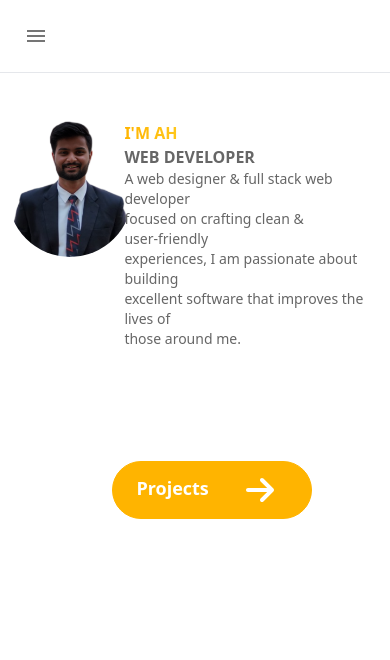
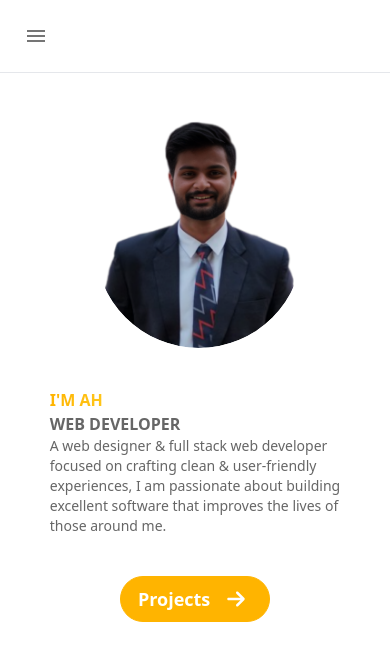
Before and after one commit to aharshsingh/My-Portfolio, a React (Create React App) app in the folder frontend/: page / in a window 390 px wide. Shown: the top 660 px of the page. Built offline with nearby package versions, Linux system fonts and the light colour scheme.

Commit message:
responsive

```diff
--- a/frontend/src/pages/Landing.jsx
+++ b/frontend/src/pages/Landing.jsx
@@ -12,14 +12,24 @@ export default function Landing() {
     <div>
       <Navbar/>
     </div>
-      <div className='flex lg:justify-between flex-wrap'>
+      <div className='lg:flex lg:justify-between lg:flex-wrap'>
         <div className="hidden lg:block">
           <img src={homeImage} alt='homeImage' className="h-full w-[600px]"/>
         </div>
-        <div className='lg:mt-72 flex flex-row justify-between mt-12'>
-          <div>
-            <img className='lg:hidden block rounded-full w-32 ml-2' src={me} alt='me'/>
+        <div className='lg:mt-72 mt-12'>
+          <div className='flex justify-center items-center'>
+            <Link to='/about'><div className="relative w-52 ml-2 rounded-full overflow-hidden group">
+              <img
+                className="lg:hidden block rounded-full w-52 transition-all duration-300 group-hover:brightness-50"
+                src={me}
+                alt="me"
+              />
+              <span className="absolute inset-0 flex items-center justify-center text-white font-semibold opacity-0 transition-opacity duration-300 group-hover:opacity-100">
+                About Me
+              </span>
+            </div></Link>
           </div>
+          <div className='flex justify-center items-center mt-10'>
           <div>
           <div className='lg:w-[500px] text-left font-bold text-md text-transparent bg-clip-text bg-gradient-to-r from-[#ffb400] via-[#ffc41d] via-[#ffd332] via-[#ffe345] to-[#ff912a] lg:text-5xl'>
             <Typewriter
@@ -29,7 +39,6 @@ export default function Landing() {
                         loop: true,
                         pauseFor: 2000,
                       }}
-
                     />
           </div>
           <p className=' text-md lg:text-5xl text-[#666666] font-bold'>WEB DEVELOPER</p>
@@ -44,8 +53,9 @@ export default function Landing() {
               those around me.</p>
               </div>
         </div>
-        <div className='lg:mt-96 lg:mr-40 mt-28 ml-28'>
-          <Link to='/Portfolio'><button className='rounded-full bg-[#FFB400] lg:bg-white text-white w-[200px] border-[#FFB400] border-[1px] p-3 lg:text-[#666666] font-semibold text-lg hover:bg-[#FFB400] hover:text-white transition-colors duration-300 ease-in-out flex justify-around '>Projects<span><img className='w-14 h-8' src={rightArrow} alt='arrow' /></span></button></Link>
+        </div>
+        <div className=' lg:mr-40 lg:mt-28 mt-10 flex justify-center items-center'>
+          <Link to='/Portfolio'><button className='rounded-full bg-[#FFB400] lg:bg-white text-white lg:w-[200px] w-[150px] border-[#FFB400] border-[1px] lg:p-3 p-2  lg:text-[#666666] font-semibold text-lg hover:bg-[#FFB400] hover:text-white transition-colors duration-300 ease-in-out flex justify-around lg:pl-0 pl-4'>Projects<span><img className='lg:w-14 w-12 lg:h-8 h-5 lg:mt-0 mt-1' src={rightArrow} alt='arrow' /></span></button></Link>
         </div>
       </div>
     </>
```
